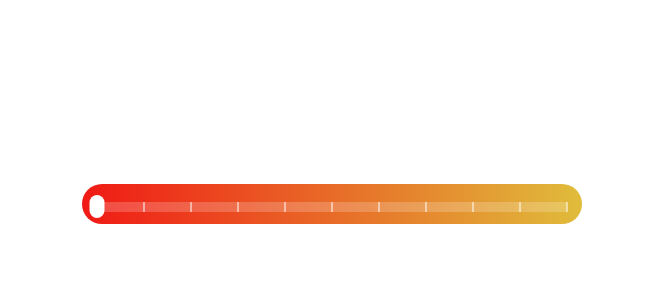
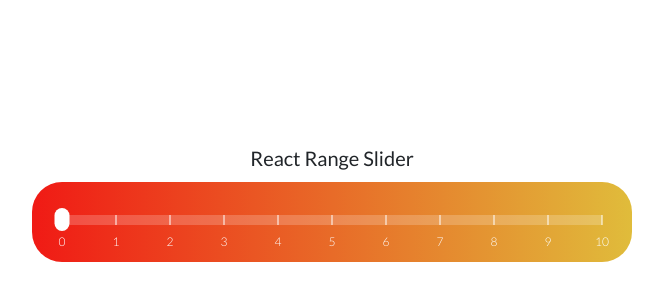
Before and after one commit to tanvir510/react-latest-app, a React (Create React App) app: page / in a window 1280 px wide. Shown: the part 196-496 px from the top of the page, without its empty margins (308-971 px from the left). Built offline with nearby package versions, Linux system fonts and the light colour scheme.

Commit message:
React range slider style updated, customized

```diff
--- a/src/assets/sass/_global.scss
+++ b/src/assets/sass/_global.scss
@@ -77,9 +77,9 @@ ul {
 // Range slider
 .range-slider-wrapper {
   background: linear-gradient(90deg, #f01a15 0%, #e0bc3b 100%);
-  height: 40px;
-  padding: 0px 15px;
-  width: 500px;
+  height: 80px;
+  padding: 0px 30px;
+  width: 600px;
   display: flex;
   align-items: center;
   border-radius: 30px;
--- a/src/assets/sass/_range.scss
+++ b/src/assets/sass/_range.scss
@@ -1,3 +1,6 @@
+.rc-slider {
+  padding: 0px;
+}
 .rc-slider-rail {
   height: 10px;
   border-radius: 0px;
@@ -34,6 +37,12 @@
   box-shadow: none;
 }
 
+.rc-slider-mark-text,
+.rc-slider-mark-text-active {
+  color: $white;
+  margin-top: 0px;
+}
+
 .rc-slider-dot {
   bottom: 0px;
   width: 1px;
--- a/src/pages/App.js
+++ b/src/pages/App.js
@@ -9,6 +9,20 @@ const range = {
   MAX_VALUE: 10,
   MIN_VALUE: 0,
   DEFAULT_VALUE: 0
+};
+
+const marks = {
+  0: '0',
+  1: '1',
+  2: '2',
+  3: '3',
+  4: '4',
+  5: '5',
+  6: '6',
+  7: '7',
+  8: '8',
+  9: '9',
+  10: '10'
 };
 
 function App() {
@@ -36,6 +50,8 @@ function App() {
 
   return (
     <div className='App'>
+      <div>
+        <h5 className='text-center pb-1'>React Range Slider</h5>
         <div className='range-slider-wrapper'>
           <Slider
             min={MIN_VALUE}
@@ -43,12 +59,14 @@ function App() {
             keyboard
             dots
             defaultValue={DEFAULT_VALUE}
+            marks={marks}
             trackStyle={{ background: trackBg }}
             draggableTrack={false}
             onChange={(val) => setValue(val)}
           />
         </div>
       </div>
+    </div>
   );
 }
 
```
Lines whose indentation alone changed are shown as unchanged.
